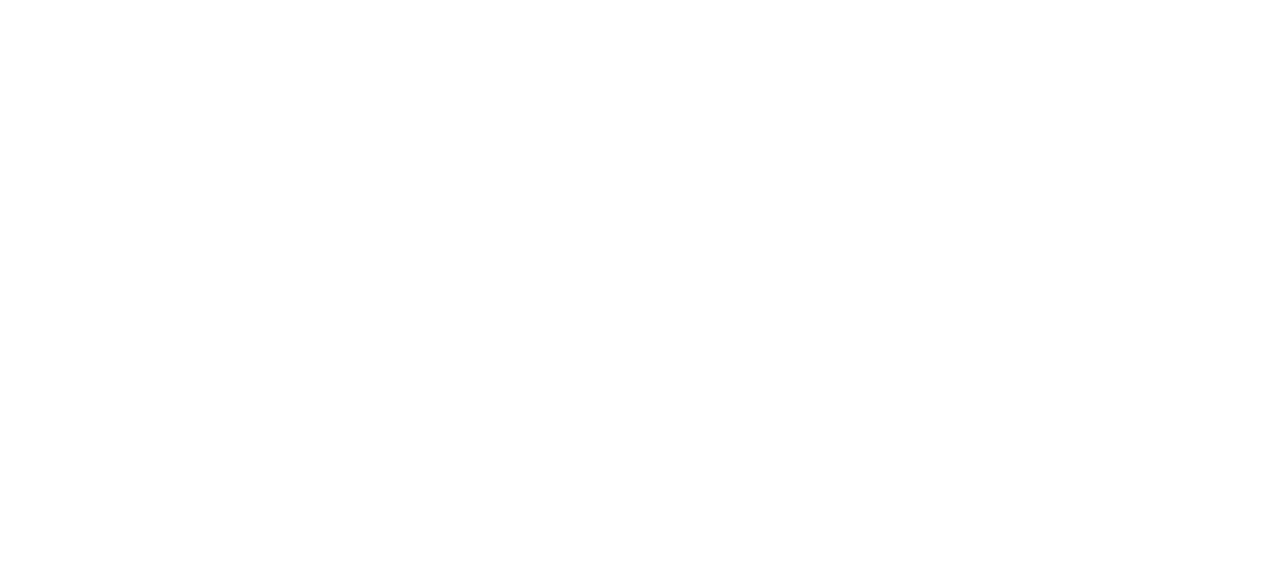
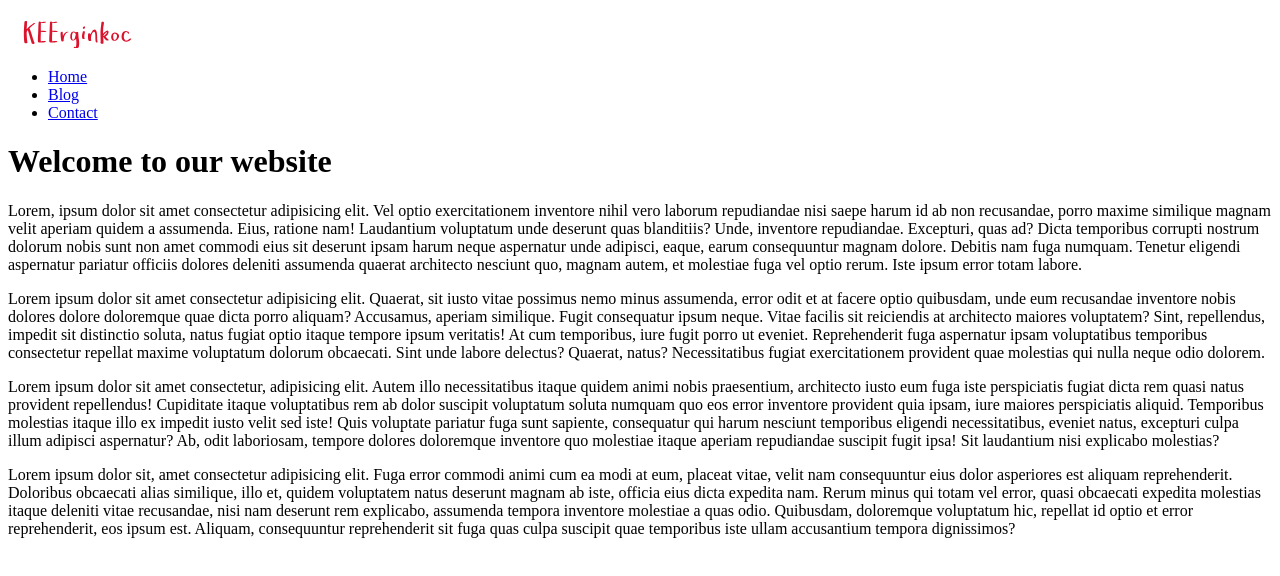
Before and after one commit to KEErginkoc/Sticky-Navbar, a plain HTML site: page index.html in a window 1280 px wide. Drawn offline with Linux system fonts and the light colour scheme.

Commit message:
HTML Part Done

```diff
--- a/index.html
+++ b/index.html
@@ -4,11 +4,36 @@
     <meta charset="UTF-8">
     <meta http-equiv="X-UA-Compatible" content="IE=edge">
     <meta name="viewport" content="width=device-width, initial-scale=1.0">
-    <title>Document</title>
+    <title>Sticky Navbar</title>
     <link rel="stylesheet" href="style.css">
 </head>
 <body>
 
+    <div class="navbar">
+        <img src="logo.svg" alt="logo">
+        <ul>
+            <li>
+                <a href="#">Home</a>
+            </li>
+            <li>
+                <a href="#">Blog</a>
+            </li>
+            <li>
+                <a href="#">Contact</a>
+            </li>
+        </ul>
+    </div>
+    <div class="top-container">
+        <h1>Welcome to our website</h1>
+    </div>
+    <div class="bottom-container">
+        <p class="text">Lorem, ipsum dolor sit amet consectetur adipisicing elit. Vel optio exercitationem inventore nihil vero laborum repudiandae nisi saepe harum id ab non recusandae, porro maxime similique magnam velit aperiam quidem a assumenda. Eius, ratione nam! Laudantium voluptatum unde deserunt quas blanditiis? Unde, inventore repudiandae. Excepturi, quas ad? Dicta temporibus corrupti nostrum dolorum nobis sunt non amet commodi eius sit deserunt ipsam harum neque aspernatur unde adipisci, eaque, earum consequuntur magnam dolore. Debitis nam fuga numquam. Tenetur eligendi aspernatur pariatur officiis dolores deleniti assumenda quaerat architecto nesciunt quo, magnam autem, et molestiae fuga vel optio rerum. Iste ipsum error totam labore.</p>
+        <p class="text">Lorem ipsum dolor sit amet consectetur adipisicing elit. Quaerat, sit iusto vitae possimus nemo minus assumenda, error odit et at facere optio quibusdam, unde eum recusandae inventore nobis dolores dolore doloremque quae dicta porro aliquam? Accusamus, aperiam similique. Fugit consequatur ipsum neque. Vitae facilis sit reiciendis at architecto maiores voluptatem? Sint, repellendus, impedit sit distinctio soluta, natus fugiat optio itaque tempore ipsum veritatis! At cum temporibus, iure fugit porro ut eveniet. Reprehenderit fuga aspernatur ipsam voluptatibus temporibus consectetur repellat maxime voluptatum dolorum obcaecati. Sint unde labore delectus? Quaerat, natus? Necessitatibus fugiat exercitationem provident quae molestias qui nulla neque odio dolorem.</p>
+        <p class="text">Lorem ipsum dolor sit amet consectetur, adipisicing elit. Autem illo necessitatibus itaque quidem animi nobis praesentium, architecto iusto eum fuga iste perspiciatis fugiat dicta rem quasi natus provident repellendus! Cupiditate itaque voluptatibus rem ab dolor suscipit voluptatum soluta numquam quo eos error inventore provident quia ipsam, iure maiores perspiciatis aliquid. Temporibus molestias itaque illo ex impedit iusto velit sed iste! Quis voluptate pariatur fuga sunt sapiente, consequatur qui harum nesciunt temporibus eligendi necessitatibus, eveniet natus, excepturi culpa illum adipisci aspernatur? Ab, odit laboriosam, tempore dolores doloremque inventore quo molestiae itaque aperiam repudiandae suscipit fugit ipsa! Sit laudantium nisi explicabo molestias?</p>
+        <p class="text">Lorem ipsum dolor sit, amet consectetur adipisicing elit. Fuga error commodi animi cum ea modi at eum, placeat vitae, velit nam consequuntur eius dolor asperiores est aliquam reprehenderit. Doloribus obcaecati alias similique, illo et, quidem voluptatem natus deserunt magnam ab iste, officia eius dicta expedita nam. Rerum minus qui totam vel error, quasi obcaecati expedita molestias itaque deleniti vitae recusandae, nisi nam deserunt rem explicabo, assumenda tempora inventore molestiae a quas odio. Quibusdam, doloremque voluptatum hic, repellat id optio et error reprehenderit, eos ipsum est. Aliquam, consequuntur reprehenderit sit fuga quas culpa suscipit quae temporibus iste ullam accusantium tempora dignissimos?</p>
+    </div>
+
+
     <script src="app.js"></script>
 </body>
 </html>
```
Also changed, not shown: logo.svg (added).
